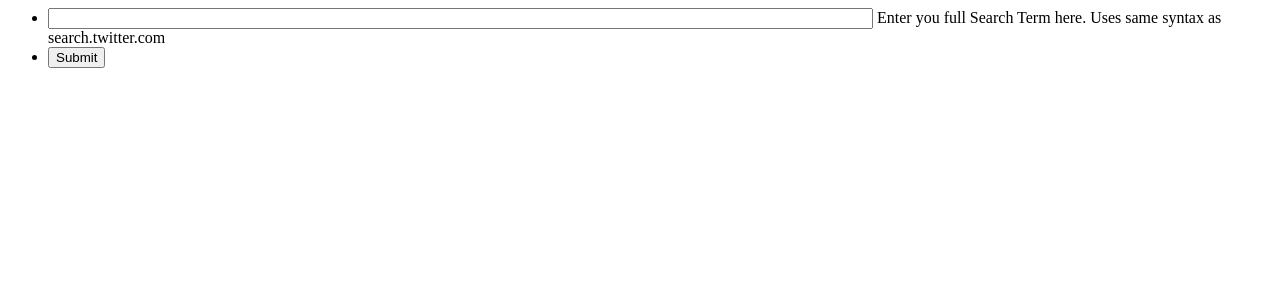
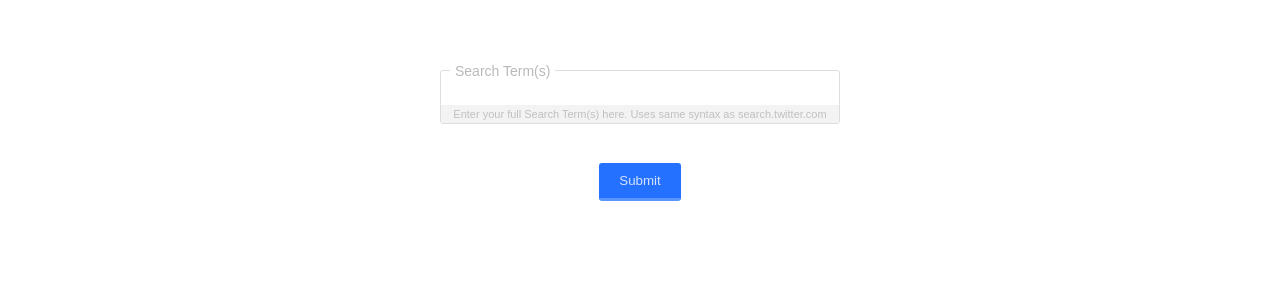
Before and after one commit to amcarvalho/twitter-raspberry, a Flask app: page / in a window 1280 px wide. Shown: the top 300 px of the page. Run offline with Flask 2, Linux system fonts and the light colour scheme.

Commit message:
Fixes css class

```diff
--- a/app/templates/index.html
+++ b/app/templates/index.html
@@ -1,13 +1,13 @@
 {% extends "base.html" %}
 
 {% block content %}
-    <form class_="form-style-7" action="" method="post">
+    <form class="form-style-7" action="" method="post">
         {{ form.hidden_tag() }}
         <ul>
             <li>
-                <label for="search_term"></label>
+                <label for="search_term">Search Term(s)</label>
                 {{ form.search_term(size=100) }}
-                <span>Enter you full Search Term here. Uses same syntax as search.twitter.com</span>
+                <span>Enter your full Search Term(s) here. Uses same syntax as search.twitter.com</span>
             </li>
             <li>
                 {{ form.submit() }}
```
